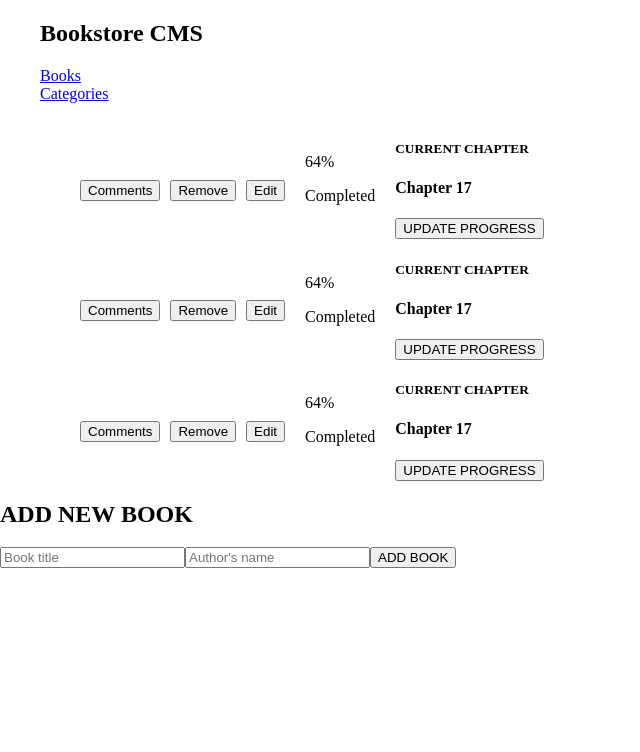
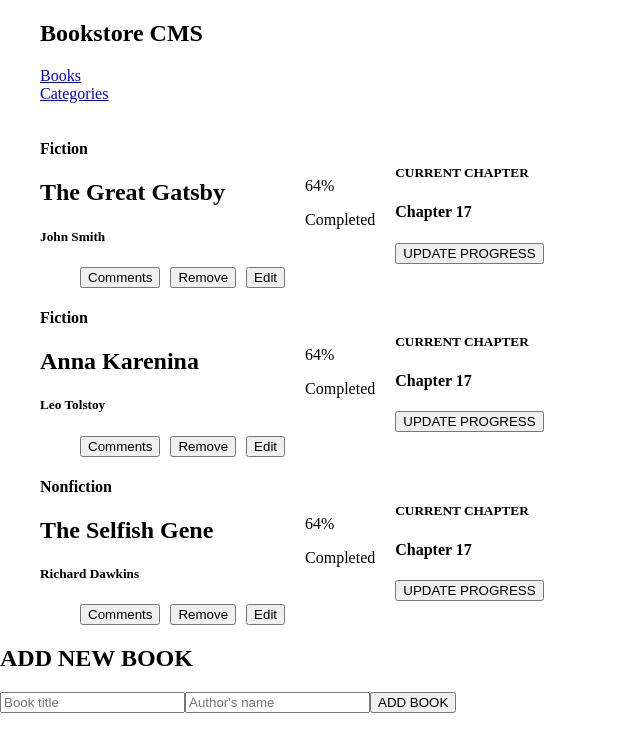
Before and after one commit to microvese-projects/bookstore-cra, a React (Create React App) app: page / in a window 1280 px wide. Shown: the top 752 px of the page, without its empty margins (0-640 px from the left). Built offline with nearby package versions, Linux system fonts and the light colour scheme.

Commit message:
Use stored state to display books

```diff
--- a/src/components/Booklist.js
+++ b/src/components/Booklist.js
@@ -1,17 +1,15 @@
+import React from 'react';
+import { useSelector } from 'react-redux';
 import Book from './Book';
 
 function BookList() {
+  const { booksArr } = useSelector((state) => state.books);
   return (
     <ul>
-      <li>
-        <Book />
-      </li>
-      <li>
-        <Book />
-      </li>
-      <li>
-        <Book />
-      </li>
+      {booksArr.map((each) => (
+        // eslint-disable-next-line react/jsx-props-no-spreading
+        <Book key={each.itemId} {...each} />
+      ))}
     </ul>
   );
 }
```
